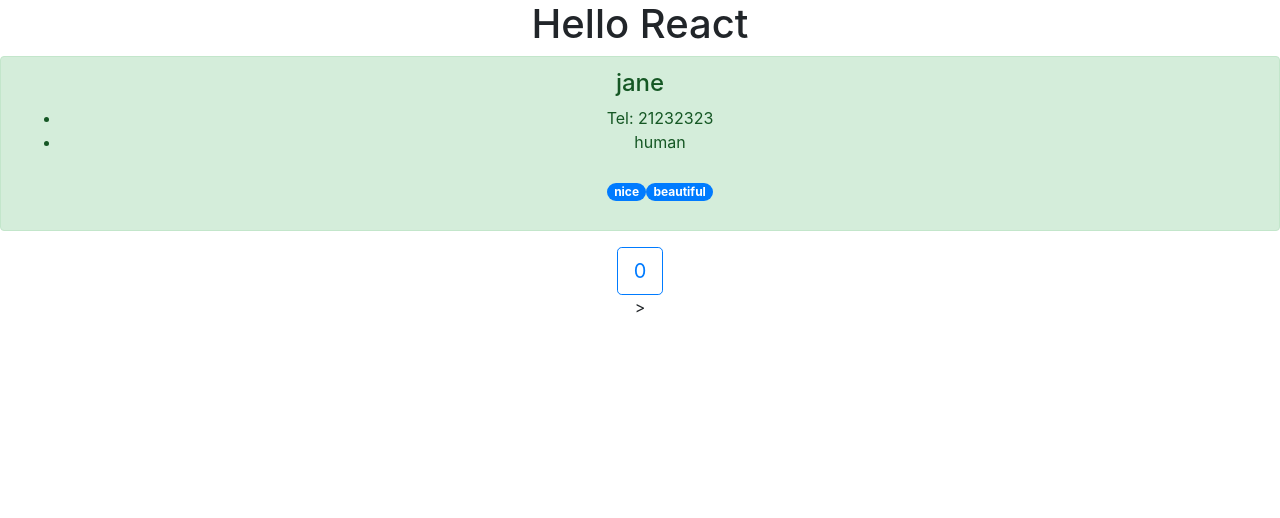
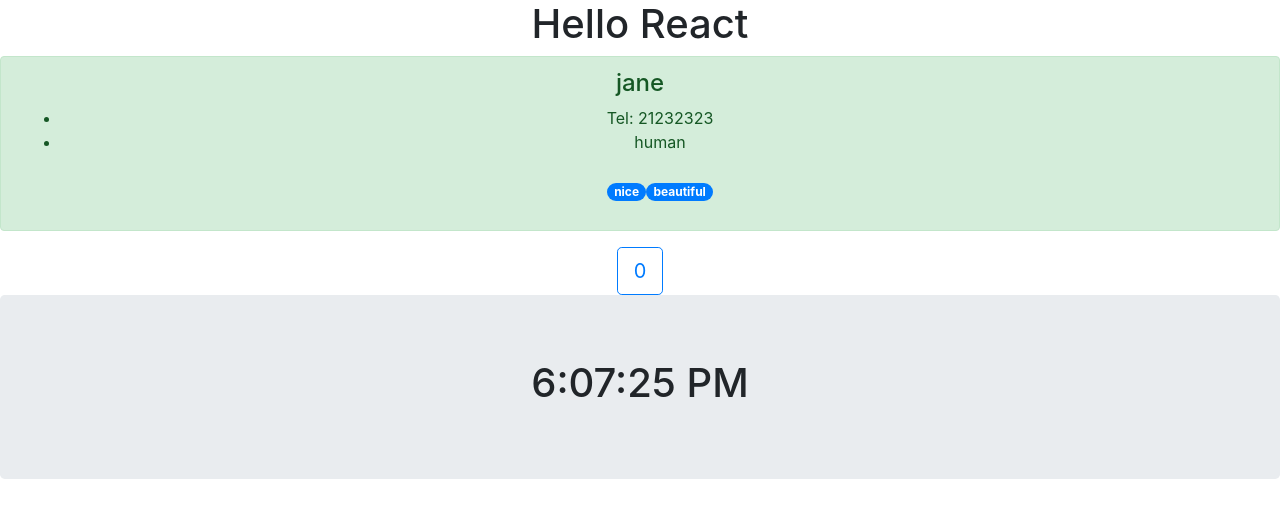
Before and after one commit to Jane27/react-my-project, a React (Create React App) app: page / in a window 1280 px wide. Shown: the top 518 px of the page. Built offline with nearby package versions, Linux system fonts and the light colour scheme.

Commit message:
ex-lifecycle

```diff
--- a/src/App.js
+++ b/src/App.js
@@ -7,6 +7,8 @@ import Welcome from './welcome';
 import NameCard from './components/NameCard'
 
 import LikesButton from './components/LikesButton'
+
+import DigitalClock from './components/DigitalClock';
 
 const tags=['nice', 'beautiful'];
 
@@ -30,7 +32,8 @@ class App extends Component {
         </header> */}
         <Welcome />
         <NameCard name='jane' number = {21232323} isHuman = {true} tags={tags}/>
-        <LikesButton/>>
+        <LikesButton/>
+        <DigitalClock />
       </div>
     );
   }
--- /dev/null
+++ b/src/components/DigitalClock.js
@@ -0,0 +1,40 @@
+import React, {Component} from 'react'
+
+class DigitalClock extends Component {
+    constructor(props){
+        super()
+        this.state= {
+            date:new Date(),
+        }
+    }
+
+    componentDidMount() {
+        this.timer = setInterval(() => {
+            // console.log(this.state.date)
+            this.setState = ({
+                date: new Date()
+            })
+        },1000)
+        console.log(this.state.date)
+    }
+
+    componentDidUpdate(currentProps, currentState){
+        console.log(currentState)
+
+    }
+
+    componentWillUnmount(){
+        clearInterval(this.timer)
+    }
+    render(){
+        return(
+            <div className='digital-clock-component jumbotron'>
+            <h1>{this.state.date.toLocaleTimeString()}</h1>
+
+            </div>
+
+        )
+    }
+}
+
+export default DigitalClock;
```
